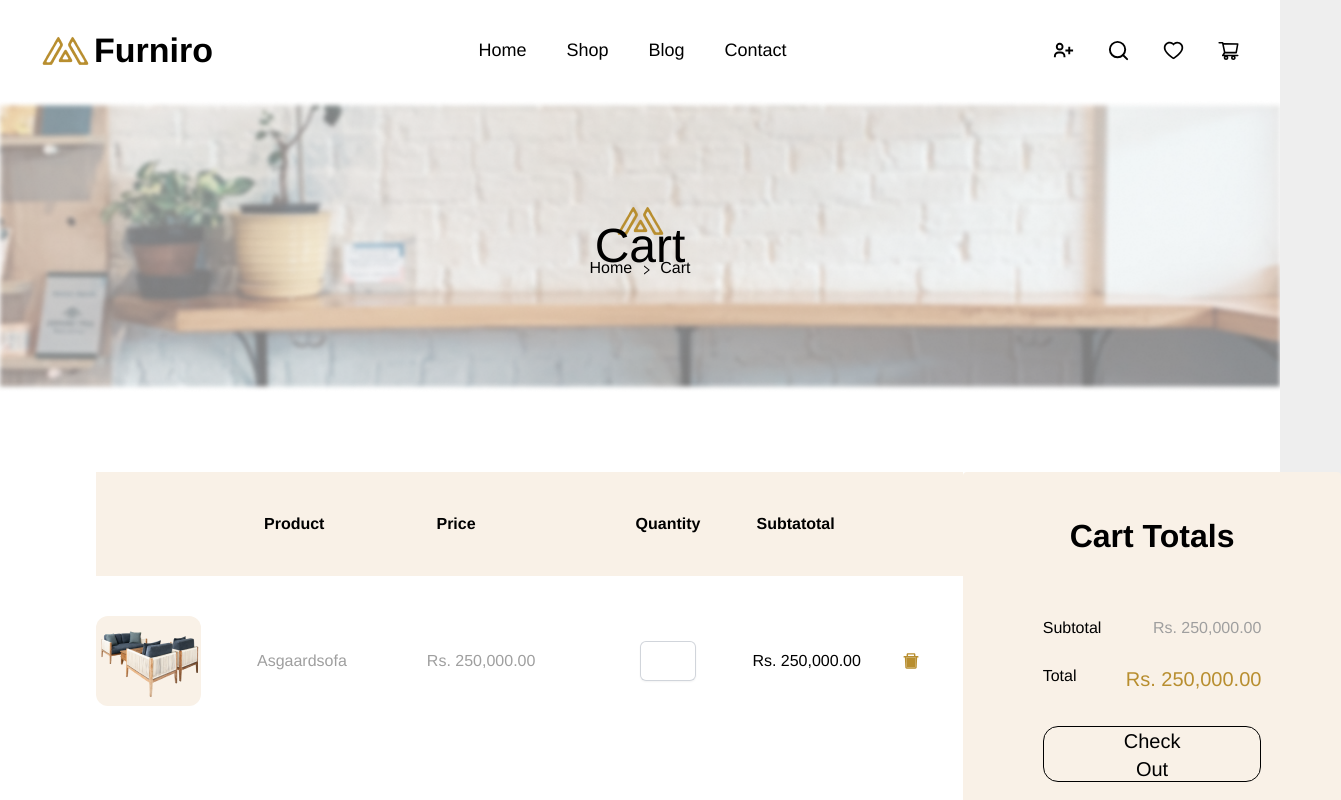
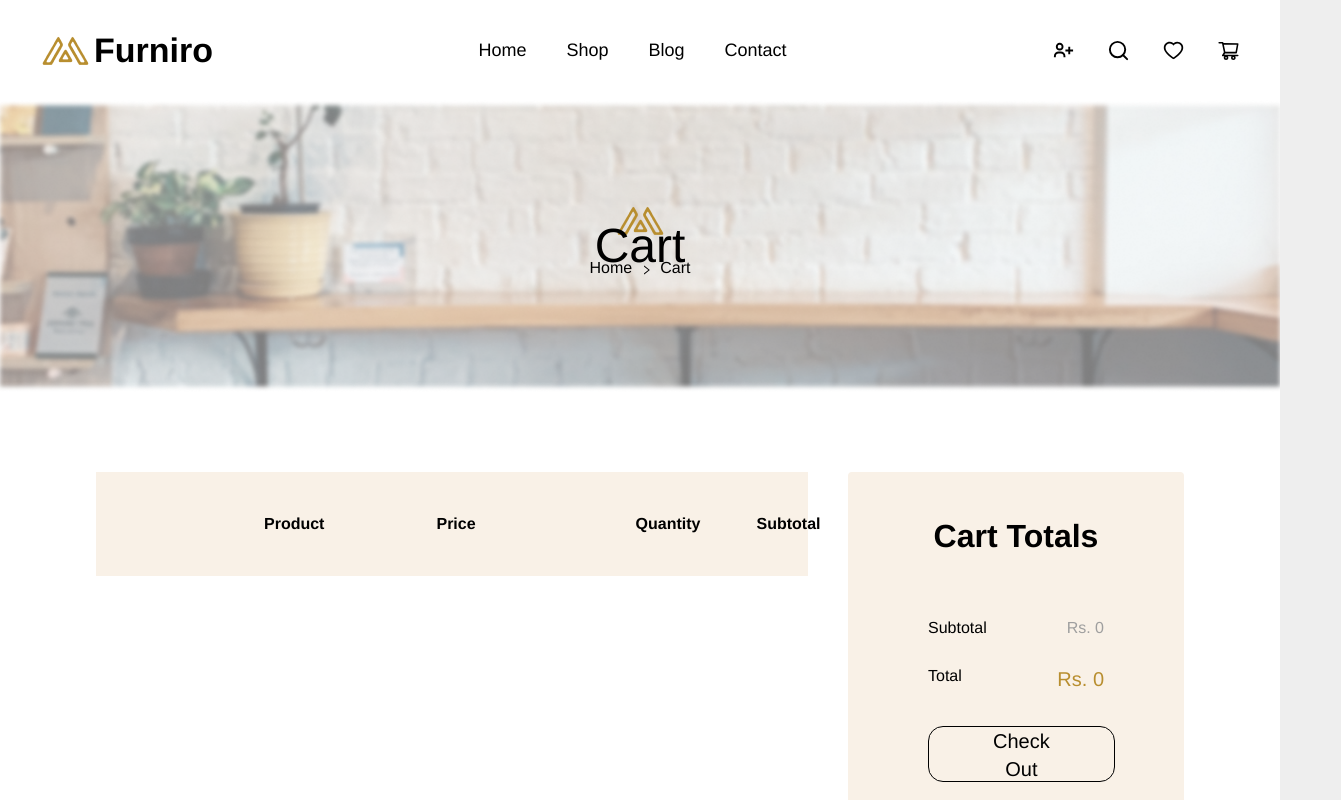
Before and after one commit to tantrinhh/web-sales, a React (Create React App) app: page /cart in a window 1280 px wide. Shown: the top 800 px of the page, 1341 px wide, since content can reach past the window. Built offline with nearby package versions, Linux system fonts and the light colour scheme.

Commit message:
fix: product discount

```diff
--- a/package.json
+++ b/package.json
@@ -5,6 +5,7 @@
   "dependencies": {
     "@emotion/react": "^11.11.1",
     "@emotion/styled": "^11.11.0",
+    "@reduxjs/toolkit": "^1.9.7",
     "@testing-library/jest-dom": "^5.14.1",
     "@testing-library/react": "^13.0.0",
     "@testing-library/user-event": "^13.2.1",
@@ -18,6 +19,7 @@
     "react-dom": "^18.2.0",
     "react-icons": "^4.11.0",
     "react-id-swiper": "^4.0.0",
+    "react-redux": "^8.1.3",
     "react-router-dom": "^6.16.0",
     "react-scripts": "5.0.1",
     "swiper": "^10.3.1",
--- a/src/Components/Cart/Cart.tsx
+++ b/src/Components/Cart/Cart.tsx
@@ -1,19 +1,31 @@
 import { AiTwotoneDelete } from "react-icons/ai";
 import Asgaardsofa from "../../assets/cart/Asgaardsofa.png";
 import { Link } from "react-router-dom";
+import { useSelector } from 'react-redux';
+import { RootState } from '../store';
+import { removeFromCart } from '../cartSlice';
+import { useDispatch } from 'react-redux';
+
 const Main_Cart = () => {
+  const cartItems = useSelector((state: RootState) => state.cart.items);
+  const dispatch = useDispatch();
+  const total = cartItems.reduce((acc, item) => {
+    // Tính tổng giá trị của từng sản phẩm và cộng vào biến acc
+    return acc + (item.quantity);
+  }, 0); // Giá trị khởi tạo của biến total
   return (
     <>
-      <div className="flex justify-between my-20 mx-24">
-        <div>
+      <div className="grid grid-cols-3 justify-between my-20 mx-24 gap-10">
+        <div className="col-span-2">
           <div className="flex px-32 py-10 justify-between bg-[#F9F1E7] font-semibold text-base text-[#000000] ">
             <div className="mr-28 ml-10">Product</div>
             <div className="mr-40">Price</div>
             <div className="mr-14">Quantity</div>
-            <div>Subtatotal</div>
+            <div>Subtotal</div>
           </div>
-
-          <div className="flex mt-10 items-center font-medium text-base ">
+           <div className="mt-10 font-medium text-base space-y-5">
+            {cartItems.map((item) =>(
+              <div key={item.productId} className="row-span-1 flex space-y-7">
                 <div>
                 <img
                   src={Asgaardsofa}
@@ -30,31 +42,33 @@ const Main_Cart = () => {
                   />
                 </div>
                 <div className="ml-14 mr-10">Rs. 250,000.00</div>
-            <div>
-              <AiTwotoneDelete
+                  <button onClick={() => dispatch(removeFromCart(item.productId))}>
+              <AiTwotoneDelete className="mb-10"
                 style={{ width: "20px", height: "20px", color: "#B88E2F" }}
               />
+                  </button>
+              </div>
+            ))}
           </div>
         </div>
-        </div>
-        <div className="items-center text-center bg-[#F9F1E7] px-20 pb-24 pt-10 rounded">
+        <div className="col-span-1 items-center text-center bg-[#F9F1E7] px-20 pb-24 pt-10 rounded">
           <div className=" font-semibold text-[32px] leading-[48px] text-[#000000] mb-14">
             Cart Totals
           </div>
           <div className="flex justify-between max-w-[256px]">
             <div className="text-base font-medium text-[#000000]">Subtotal</div>
             <div className="text-[#9F9F9F] text-base font-normal">
-              Rs. 250,000.00
+            Rs. {total.toLocaleString()}
             </div>
           </div>
           <div className="flex justify-between max-w-[256px] my-6">
             <div className="text-base font-medium text-[#000000]">Total</div>
             <div className="font-mediun text-xl leading-[30px] text-[#B88E2F]">
-              Rs. 250,000.00
+            Rs. {total.toLocaleString()}
             </div>
           </div>
           <div>
-            <button className="border border-black rounded-[15px] px-20 h-14 font-normal text-xl mt-2 ">
+            <button className="border border-black rounded-[15px] px-16 h-14 font-normal text-xl mt-2 ">
               <Link to="/checkout"> Check Out</Link>
             </button>
           </div>
--- a/src/Components/Shop/Main.tsx
+++ b/src/Components/Shop/Main.tsx
@@ -16,7 +16,7 @@ const Main = () => {
       image: Syltherine,
       name: "Syltherine",
       des: "Stylish cafe chair",
-      price: 2500000,
+      price: 3500000,
       discount: 30,
       isNew: false,
     },
@@ -32,7 +32,7 @@ const Main = () => {
       image: Lolito,
       name: "Lolito",
       des: "Luxury big sofa",
-      price: 7000000,
+      price: 14000000,
       discount: 50,
       isNew: false,
     },
@@ -48,7 +48,7 @@ const Main = () => {
       image: Syltherine,
       name: "Syltherine",
       des: "Stylish cafe chair",
-      price: 2500000,
+      price: 3500000,
       discount: 30,
       isNew: false,
     },
@@ -64,7 +64,7 @@ const Main = () => {
       image: Lolito,
       name: "Lolito",
       des: "Luxury big sofa",
-      price: 7000000,
+      price: 14000000,
       discount: 50,
       isNew: false,
     },
@@ -81,7 +81,7 @@ const Main = () => {
       image: Syltherine,
       name: "Syltherine",
       des: "Stylish cafe chair",
-      price: 2500000,
+      price: 3500000,
       discount: 30,
       isNew: false,
     },
@@ -97,7 +97,7 @@ const Main = () => {
       image: Lolito,
       name: "Lolito",
       des: "Luxury big sofa",
-      price: 7000000,
+      price: 14000000,
       discount: 50,
       isNew: false,
     },
@@ -114,7 +114,7 @@ const Main = () => {
       image: Syltherine,
       name: "Syltherine",
       des: "Stylish cafe chair",
-      price: 2500000,
+      price: 3500000,
       discount: 30,
       isNew: false,
     },
@@ -130,7 +130,7 @@ const Main = () => {
       image: Lolito,
       name: "Lolito",
       des: "Luxury big sofa",
-      price: 7000000,
+      price: 14000000,
       discount: 50,
       isNew: false,
     },
@@ -298,14 +298,14 @@ const Main = () => {
                           {product.discount > 0 ? (
                             <div className="flex items-center">
                               <h3 className="font-bold text-[20px] text-[#3A3A3A]">
-                                Rp {product.price.toLocaleString()}
+                                Rp {(
+                                  product.price -
+                                  product.price * (product.discount / 100)
+                                ).toLocaleString()}
                               </h3>
                               <span className="text-[16px] text-[#B0B0B0] line-through ml-3">
                                 Rp{" "}
-                                {(
-                                  product.price +
-                                  product.price * (product.discount / 100)
-                                ).toLocaleString()}
+                                {product.price.toLocaleString()}
                               </span>
                             </div>
                           ) : (
--- /dev/null
+++ b/src/Components/cartSlice.ts
@@ -0,0 +1,38 @@
+// cartSlice.ts
+import { createSlice, PayloadAction } from '@reduxjs/toolkit';
+
+interface CartItem {
+  productId: number;
+  quantity: number;
+}
+
+interface CartState {
+  items: CartItem[];
+}
+
+const initialState: CartState = {
+  items: [],
+};
+
+const cartSlice = createSlice({
+  name: 'cart',
+  initialState,
+  reducers: {
+    addToCart: (state, action: PayloadAction<CartItem>) => {
+      const { productId, quantity } = action.payload;
+      const existingItem = state.items.find((item) => item.productId === productId);
+      if (existingItem) {
+        existingItem.quantity += quantity;
+      } else {
+        state.items.push({ productId, quantity });
+      }
+    },
+    removeFromCart: (state, action: PayloadAction<number>) => {
+      state.items = state.items.filter((item) => item.productId !== action.payload);
+    },
+  },
+});
+
+export const { addToCart, removeFromCart } = cartSlice.actions;
+
+export default cartSlice.reducer;
--- /dev/null
+++ b/src/Components/store.ts
@@ -0,0 +1,13 @@
+// store.ts
+import { configureStore } from '@reduxjs/toolkit';
+import cartReducer from './cartSlice';
+
+const store = configureStore({
+  reducer: {
+    cart: cartReducer,
+  },
+});
+
+export type RootState = ReturnType<typeof store.getState>;
+
+export default store;
--- a/src/index.tsx
+++ b/src/index.tsx
@@ -3,14 +3,17 @@ import ReactDOM from "react-dom/client";
 import "./index.css";
 import App from "./App";
 import reportWebVitals from "./reportWebVitals";
-
+import { Provider } from 'react-redux';
+import store from './Components/store';
 const root = ReactDOM.createRoot(
   document.getElementById("root") as HTMLElement
 );
 root.render(
+  <Provider store={store}>
   <React.StrictMode>
     <App />
   </React.StrictMode>
+  </Provider>
 );
 
 reportWebVitals();
--- a/src/pages/home/Home.tsx
+++ b/src/pages/home/Home.tsx
@@ -1,13 +1,12 @@
 import GoToTop from "../../Components/Common/GoToTop";
 import HomePage from "../../Components/Home/HomePage";
 import LayoutChildren from "../../Components/Layout/Layout_Children";
-
 const index = () => {
   return (
     <div className="bg-[#FFFFFF]">
       <GoToTop />
       <LayoutChildren>
-        <HomePage />
+        <HomePage/>
       </LayoutChildren>
     </div>
   );
```
Also changed, not shown: src/Components/Home/HomePage.tsx (+23 -12 lines), 2 other files (tests, documents, lock files or other folders). Lines whose indentation alone changed are shown as unchanged.
